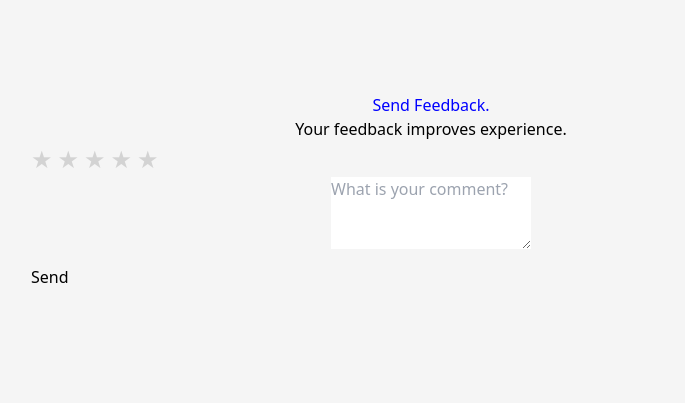
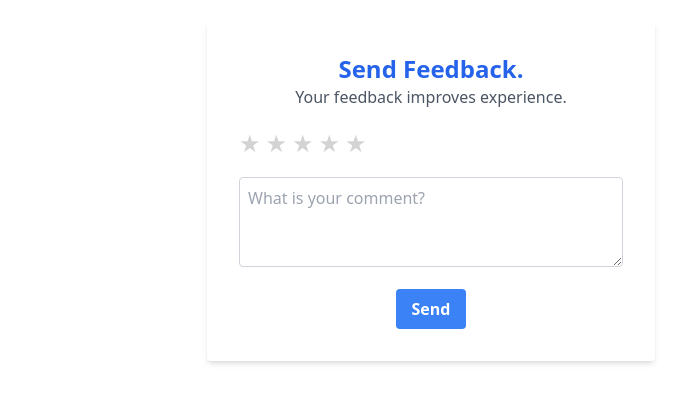
Before and after one commit to bitah12/Tiguleni-Farm-Products, a React (Vite) app: page /productDetails/1/FeedbackForm in a window 1280 px wide. Shown: the part 209-612 px from the top of the page, without its empty margins (209-894 px from the left). Built offline with nearby package versions, Linux system fonts and the light colour scheme; no server answers.

Commit message:
Created FeedbackFormPage

```diff
--- a/src/App.jsx
+++ b/src/App.jsx
@@ -1,9 +1,29 @@
-import React from 'react'
+import React, { useState } from 'react';
+import { BrowserRouter as Router, Route, Routes } from 'react-router-dom';
+import ProductBuyNowPage from './components/buyNow/ProductBuyNowPage';
+import FeedbackFormPage from './components/Rates-and-Reviews/FeedbackFormPage';
 
-function App() {
+const App = () => {
+  const [feedbacks, setFeedbacks] = useState([]);
+
+  const addFeedback = (feedback) => {
+    const newFeedback = {
+      ...feedback,
+      name: "Victor Magreta",
+      profilePic: "https://via.placeholder.com/150",
+      dateTime: new Date().toLocaleString()
+    };
+    setFeedbacks([...feedbacks, newFeedback]);
+  };
+
   return (
-    <div></div>
-  )
-}
+    <Router>
+      <Routes>
+        <Route path="/" element={<ProductBuyNowPage feedbacks={feedbacks} />} />
+        <Route path="/feedback" element={<FeedbackFormPage addFeedback={addFeedback} />} />
+      </Routes>
+    </Router>
+  );
+};
 
-export default App
+export default App;
--- a/src/components/Rates-and-Reviews/FeedbackForm.jsx
+++ b/src/components/Rates-and-Reviews/FeedbackForm.jsx
@@ -1,7 +1,6 @@
 import React, { useState } from 'react';
 import { Form, Button } from 'react-bootstrap';
 import StarRating from './StarRating';
-import { Link } from 'react-router-dom';
 import './RatingAndReviews.css';
 
 const FeedbackForm = ({ onSubmit }) => {
@@ -21,17 +20,12 @@ const FeedbackForm = ({ onSubmit }) => {
     setReview('');
   };
 
-  const cardStyle = {
-    margin: '0 auto',
-    float: 'none',
-  };
-
   return (
-    <div className='flex-container'>
-      <div className='content'>
-        <h1>Send Feedback.</h1>
-        <h3>Your feedback improves experience.</h3>
-        <Form onSubmit={handleSubmit} className="justify-content-center" style={cardStyle}>
+    <div className='flex flex-col items-center justify-center min-h-screen bg-white-100'>
+      <div className='bg-white p-8 rounded shadow-md w-full max-w-md'>
+        <h1 className='text-2xl font-bold text-center text-blue-600'>Send Feedback.</h1>
+        <h3 className='text-center text-gray-600 mb-4'>Your feedback improves experience.</h3>
+        <Form onSubmit={handleSubmit} className="space-y-4">
           <Form.Group controlId="rating">
             <StarRating rating={rating} setRating={setRating} />
           </Form.Group>
@@ -42,10 +36,11 @@ const FeedbackForm = ({ onSubmit }) => {
               value={review}
               onChange={(e) => setReview(e.target.value)}
               placeholder='What is your comment?'
+              className='w-full p-2 border border-gray-300 rounded'
             />
           </Form.Group>
-          <div className="button-group">
-            <Button variant="primary" type="submit" className="justify-content-center">
+          <div className="flex justify-center">
+            <Button variant="primary" type="submit" className="bg-blue-500 hover:bg-blue-700 text-white font-bold py-2 px-4 rounded" link="FeedbackFormPage">
               Send
             </Button>
           </div>
--- /dev/null
+++ b/src/components/Rates-and-Reviews/FeedbackFormPage.jsx
@@ -0,0 +1,18 @@
+import React from 'react';
+import FeedbackForm from './FeedbackForm';
+import { useNavigate } from 'react-router-dom';
+
+const FeedbackFormPage = ({ addFeedback }) => {
+  const navigate = useNavigate();
+
+  const handleFeedbackSubmit = (feedback) => {
+    addFeedback(feedback);
+    navigate('/ProductBuyNowPage');
+  };
+
+  return (
+    <FeedbackForm onSubmit={handleFeedbackSubmit} />
+  );
+};
+
+export default FeedbackFormPage;
--- a/src/components/Rates-and-Reviews/Review.jsx
+++ b/src/components/Rates-and-Reviews/Review.jsx
@@ -1,10 +1,8 @@
 import React, { useState } from 'react';
-import { BrowserRouter as Router, Route, Routes } from 'react-router-dom';
-import FeedbackForm from './Components/FeedbackForm';
-import SellerProfile from './Components/SellerProfile';
+import FeedbackForm from './FeedbackForm';
+import SellerProfile from './SellerProfile';
 
-
-function Review() {
+const FeedbackManager = () => {
   const [feedbacks, setFeedbacks] = useState([]);
 
   const addFeedback = (feedback) => {
@@ -18,15 +16,11 @@ function Review() {
   };
 
   return (
-    <Router>
-      <div className="Review">
-        <Routes>
-          <Route path="/feedback" element={<FeedbackForm onSubmit={addFeedback} />} />
-          <Route path="/reviews" element={<SellerProfile feedbacks={feedbacks} />} />
-        </Routes>
-      </div>
-    </Router>
+    <div>
+      <FeedbackForm onSubmit={addFeedback} />
+      <SellerProfile feedbacks={feedbacks} />
+    </div>
   );
-}
+};
 
-export default Review;
+export default FeedbackManager;
--- a/src/components/Rates-and-Reviews/SellerProfile.jsx
+++ b/src/components/Rates-and-Reviews/SellerProfile.jsx
@@ -3,7 +3,7 @@ import { Card, Row, Col, Button } from 'react-bootstrap';
 import StarRating from './StarRating';
 import './RatingAndReviews.css';
 
-const SellerProfile = ({ feedbacks }) => {
+const SellerProfile = ({ feedbacks = [] }) => {
   const [visibleFeedbacks, setVisibleFeedbacks] = useState(3);
   const [showAllFeedbacks, setShowAllFeedbacks] = useState(false);
 
--- a/src/components/buyNow/ProductBuyNowPage.jsx
+++ b/src/components/buyNow/ProductBuyNowPage.jsx
@@ -1,6 +1,6 @@
 import { faHeart as farHeart } from "@fortawesome/free-regular-svg-icons";
 import { FontAwesomeIcon } from "@fortawesome/react-fontawesome";
-import React, { useState,useEffect} from "react";
+import React, { useState, useEffect } from "react";
 import Navbar from "../navbar/Navbar";
 import Footer from "../footer/Footer";
 import { Link } from "react-router-dom";
@@ -8,9 +8,10 @@ import { useSelector, useDispatch } from "react-redux";
 import { useNavigate } from "react-router-dom";
 import { buyNow } from "../../store/paymentsSlice";
 import { useParams } from "react-router-dom";
-import imageBuyNow from "/src/assets/ProductpIs.png"
+import imageBuyNow from "/src/assets/ProductpIs.png";
+import SellerProfile from "/src/components/Rates-and-Reviews/SellerProfile.jsx";
 
-const ProductBuyNowPage = () => {
+const ProductBuyNowPage = ({ feedbacks }) => {
   const { user } = useSelector((state) => state.auth);
   const dispatch = useDispatch();
   const navigate = useNavigate();
@@ -45,7 +46,6 @@ const ProductBuyNowPage = () => {
     if (!user) {
       navigate("/login");
     } else {
-      const productId = "12345";
       const accessToken = localStorage.getItem("token");
       console.log("User token", accessToken);
 
@@ -68,39 +68,36 @@ const ProductBuyNowPage = () => {
       navigate("/login");
     }
   };
+
   return (
     <div>
       <Navbar />
       <div className="flex mt-24 ml-[230px] items-center bg-white">
-        <div className="flex bg-white rounded-lg  p-5 max-w-4xl">
+        <div className="flex bg-white rounded-lg p-5 max-w-4xl">
           <div className="w-[700px] h-[700px] object-cover">
             <img
-              src={ imageBuyNow || product.imageUrl}
-              alt={"Product" || product.name }
+              src={imageBuyNow || product?.imageUrl}
+              alt={product?.name || "Product"}
               className="rounded-lg"
             />
           </div>
 
-          <div className=" ml-24 mt-8">
-            <h1 className="text-2xl font-bold mb-2">{"Product" || product.name}</h1>
+          <div className="ml-24 mt-8">
+            <h1 className="text-2xl font-bold mb-2">{product?.name || "Product"}</h1>
             <div className="flex items-center mb-4">
               <span className="text-yellow-500 text-lg mr-2">★★★★☆</span>
-              <span className="text-gray-500">( Reviews)</span>
+              <span className="text-gray-500">({product?.reviews?.length || 0} Reviews)</span>
             </div>
 
-            <p className="text-xl text-black mb-2">MWK{"6000"||product.price}/kg</p>
+            <p className="text-xl text-black mb-2">MWK {product?.price || 6000}/kg</p>
             <p className="text-gray-600 mb-4">
-            {<p className="text-gray-600 mb-4">
-              Enjoy premium fresh beef, sourced from local farms.
-              <br /> Tender and flavorful, it's perfect for grilling,
-              roasting,or stews. Elevate your meals with our quality cuts.
-            </p>||product.description}
+              {product?.description || "Enjoy premium fresh beef, sourced from local farms. Tender and flavorful, it's perfect for grilling, roasting, or stews. Elevate your meals with our quality cuts."}
             </p>
 
             <div className="flex items-center mb-6">
               <button
                 onClick={handleDecrease}
-                className="bg-white border-l border-t border-b border-r text-black px-3 py-1  border-gray-600 rounded-l "
+                className="bg-white border-l border-t border-b border-r text-black px-3 py-1 border-gray-600 rounded-l"
               >
                 -
               </button>
@@ -108,7 +105,7 @@ const ProductBuyNowPage = () => {
                 type="text"
                 value={quantity}
                 readOnly
-                className="text-center w-12 border-gray-600 border-b border-t  px-2 py-1"
+                className="text-center w-12 border-gray-600 border-b border-t px-2 py-1"
               />
               <button
                 onClick={handleIncrease}
@@ -118,11 +115,11 @@ const ProductBuyNowPage = () => {
               </button>
               <button
                 onClick={handleBuyNow}
-                className=" ml-4 h-[34px] w-32 bg-red-500 text- text-white rounded-[4px] hover:bg-red-600 focus:outline-none "
+                className="ml-4 h-[34px] w-32 bg-red-500 text-white rounded-[4px] hover:bg-red-600 focus:outline-none"
               >
                 Buy Now
               </button>
-              <button className=" ml-4 h-[34px] w-[40px] bg-gray-100 text-black border border-gray-600  rounded-lg hover:bg-red-600 focus:outline-none">
+              <button className="ml-4 h-[34px] w-[40px] bg-gray-100 text-black border border-gray-600 rounded-lg hover:bg-red-600 focus:outline-none">
                 <i className="fas fa-heart"></i>{" "}
                 <FontAwesomeIcon icon={farHeart} />
               </button>
@@ -145,11 +142,16 @@ const ProductBuyNowPage = () => {
                 )}
               </button>
             </div>
-            <button className="flex text-gray-500 hover:text-gray-700 focus:outline-none">
-               <Link to='FeedbackForm'> <button className="ml-1 text-blue-500">Rate the product</button> </Link>
-            </button>
+            <div>
+              <Link to='FeedbackForm'>
+                <button className="bg-yellow-500 hover:bg-blue-700 text-white font-bold py-2 px-4 rounded">Rate the product</button>
+              </Link>
+            </div>
           </div>
         </div>
+      </div>
+      <div>
+        <SellerProfile feedbacks={feedbacks} />
       </div>
       <Footer />
     </div>
```
Also changed, not shown: src/routes.jsx (+10 -0 lines).
